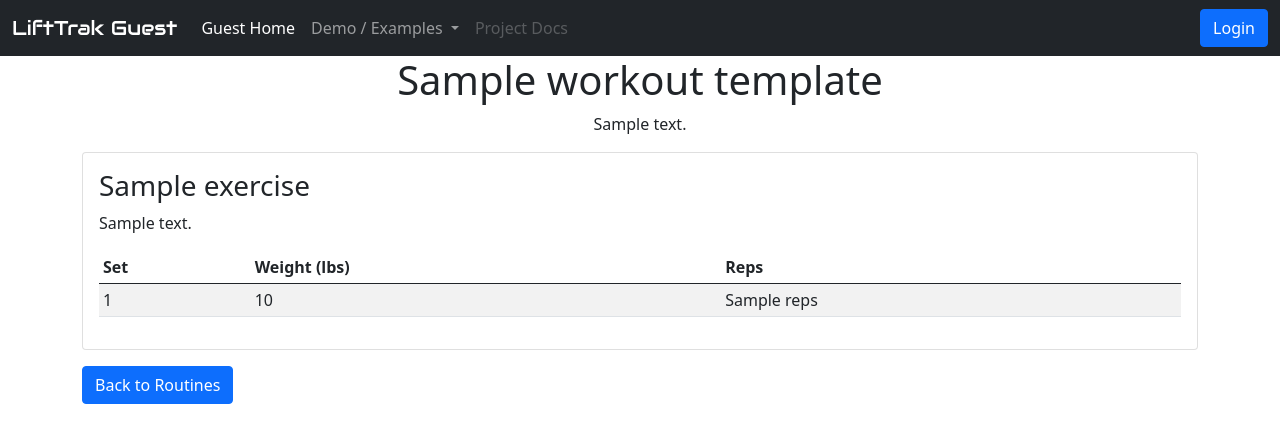
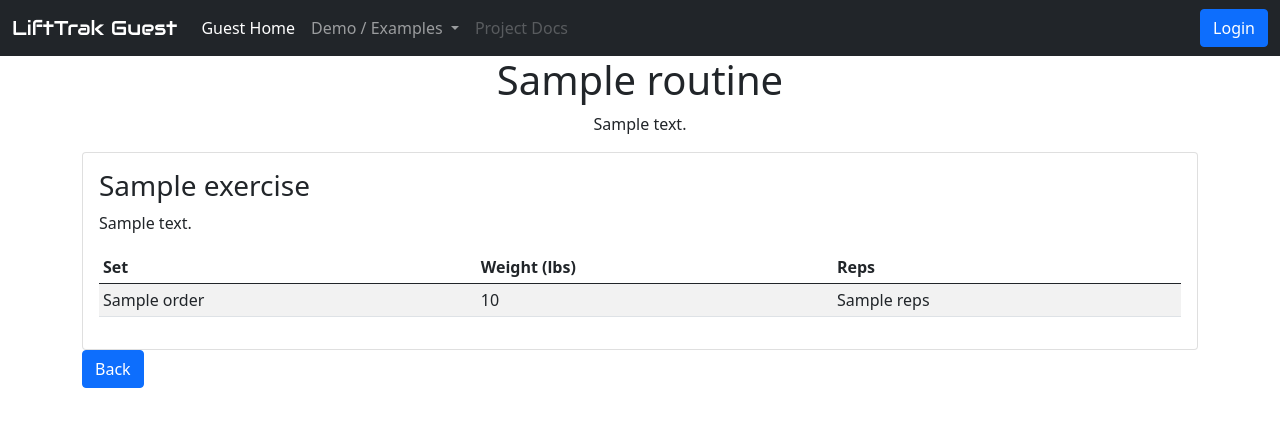
Before and after one commit to wwinslade/lift-tracker, a Django app: template lifttrak/templates/guest/wills_routines_detail.html in a window 1280 px wide. Shown: the top 443 px of the page. Run offline with Django 4.2, Linux system fonts and the light colour scheme; the template is opened without the code that fills it: most values are stand-ins (such as "Sample title", 1, 10 or a date in 2020).

Commit message:
Updated html templates to match refactor of models

```diff
--- a/lifttrak/templates/guest/wills_routines.html
+++ b/lifttrak/templates/guest/wills_routines.html
@@ -16,7 +16,7 @@
       <h3 class="card-title">{{ template.name }}</h3>
       <p class="card-text">{{ template.description }}</p>
       <div class="btn-group" role="group">
-        <a href="{% url 'guest_routines_detail' template.id %}" class="btn btn-primary bg-primary">view</a>
+        <a href="{% url 'guest_routines_detail' routine.id %}" class="btn btn-primary bg-primary">view</a>
         <a href="{% url 'home' %}" class="btn btn-primary bg-primary disabled">edit</a>
         <a href="{% url 'home' %}" class="btn btn-primary bg-danger disabled">delete</a>
       </div>
--- a/lifttrak/templates/guest/wills_routines_detail.html
+++ b/lifttrak/templates/guest/wills_routines_detail.html
@@ -1,27 +1,29 @@
 {% extends "guest/base.html" %}
-{% block title %} Workout Template Detail {% endblock %}
+{% block title %}{{ routine.name }} Detail {% endblock %}
 {% block content %}
 
 <!-- Page title with workout name and details -->
 <div class="row">
   <div class="col">
-    <h1 class="text-center">{{ workout_template.name }}</h1>
+    <h1 class="text-center">{{ routine.name }}</h1>
   </div>
 </div>
 <div class="row">
   <div class="col">
-    <p class="text-center">{{ workout_template.description }}</p>
+    <p class="text-center">{{ routine.description }}</p>
   </div>
 </div>
 
 <!-- Turn each exercise for the routine into a card -->
 <div class="row gy-4">
-  {% for exercise in exercise_templates %}
+  {% for re in routine_exercises %}
   <div class="col-12">
     <div class="card">
       <div class="card-body">
-        <h3 class="card-title">{{ exercise.name }}</h3>
-        <p class="card-text">{{ exercise.pinned_notes }}</p>
+        <h3 class="card-title">{{ re.exercise.name }}</h3>
+        {% if re.description %}
+          <p class="card-text">{{ re.description }}</p>
+        {% endif %}
         <div class="table-responsive">
           <table class="table table-sm table-striped">
             <thead>
@@ -32,11 +34,15 @@
               </tr>
             </thead>
             <tbody>
-              {% for set in exercise.settemplate_set.all %}
+              {% for rs in re.sets.all %}
                 <tr>
-                  <td>{{ set.set_number }}</td>
-                  <td>{{ set.weight }}</td>
-                  <td>{{ set.reps }}</td>
+                  <td>{{ rs.order }}</td>
+                  <td>{{ rs.weight }}</td>
+                  <td>{{ rs.reps }}</td>
+                </tr>
+              {% empty %}
+                <tr>
+                  <td colspan="3" class="text-center">No sets recorded for this exercise.</td>
                 </tr>
               {% endfor %}
             </tbody>
@@ -49,6 +55,6 @@
 </div>
 
 
-<a href="{% url 'guest_routines' %}" class="btn btn-primary bg-primary my-3">Back to Routines</a>
+<a href="javascript:history.back()" class="btn btn-primary bg-primary">Back</a>
 
 {% endblock %}
--- a/lifttrak/templates/user/workout_templates.html
+++ b/lifttrak/templates/user/workout_templates.html
@@ -15,9 +15,9 @@
     <div class="card-body">
       <h3 class="card-title">{{ template.name }}</h3>
       <p class="card-text">{{ template.description }}</p>
-      <a href="{% url 'routines_detail' template.id %}" class="btn btn-primary bg-primary">View</a>
-      <a href="{% url 'update_routine' template.id %}" class="btn btn-primary bg-primary">Edit</a>
-      <a href="{% url 'delete_routine' template.id %}" class="btn btn-danger bg-danger">Delete</a>
+      <a href="{% url 'routines_detail' routine.id %}" class="btn btn-primary bg-primary">View</a>
+      <a href="{% url 'update_routine' routine.id %}" class="btn btn-primary bg-primary">Edit</a>
+      <a href="{% url 'delete_routine' routine.id %}" class="btn btn-danger bg-danger">Delete</a>
     </div>
   </div>
 </div>
```
Also changed, not shown: lifttrak/templates/user/dashboard.html (+4 -4 lines), lifttrak/templates/user/workout_template_detail.html (+14 -10 lines).
